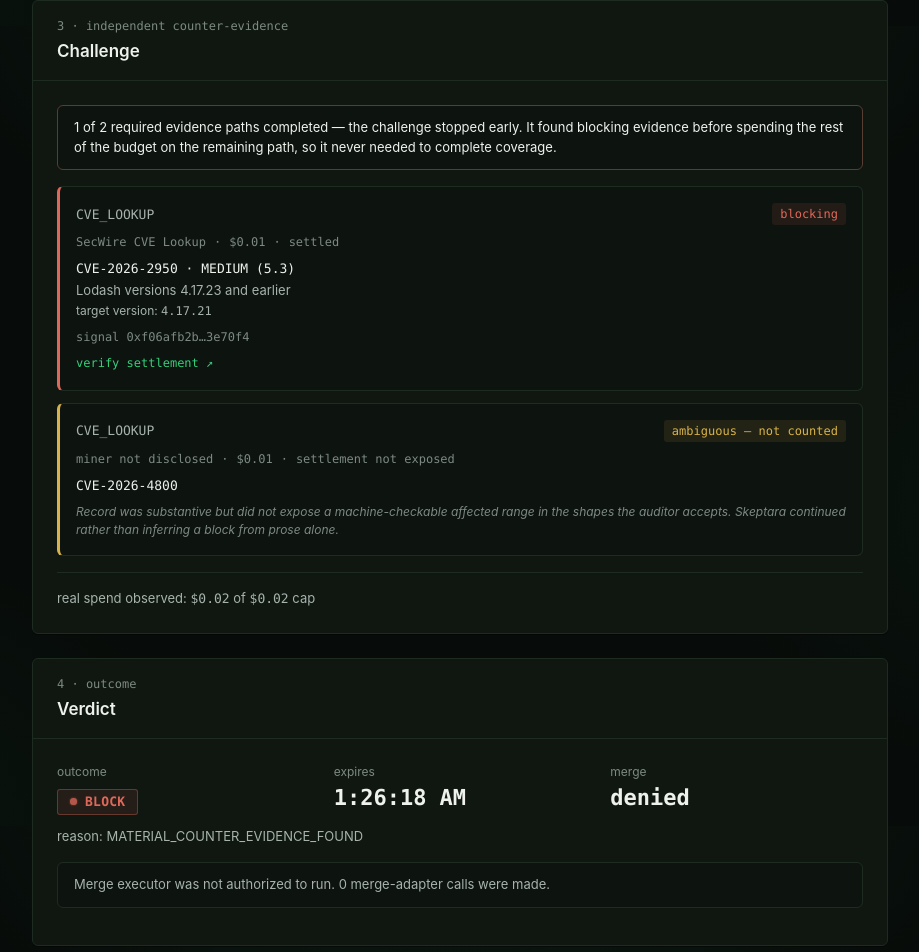
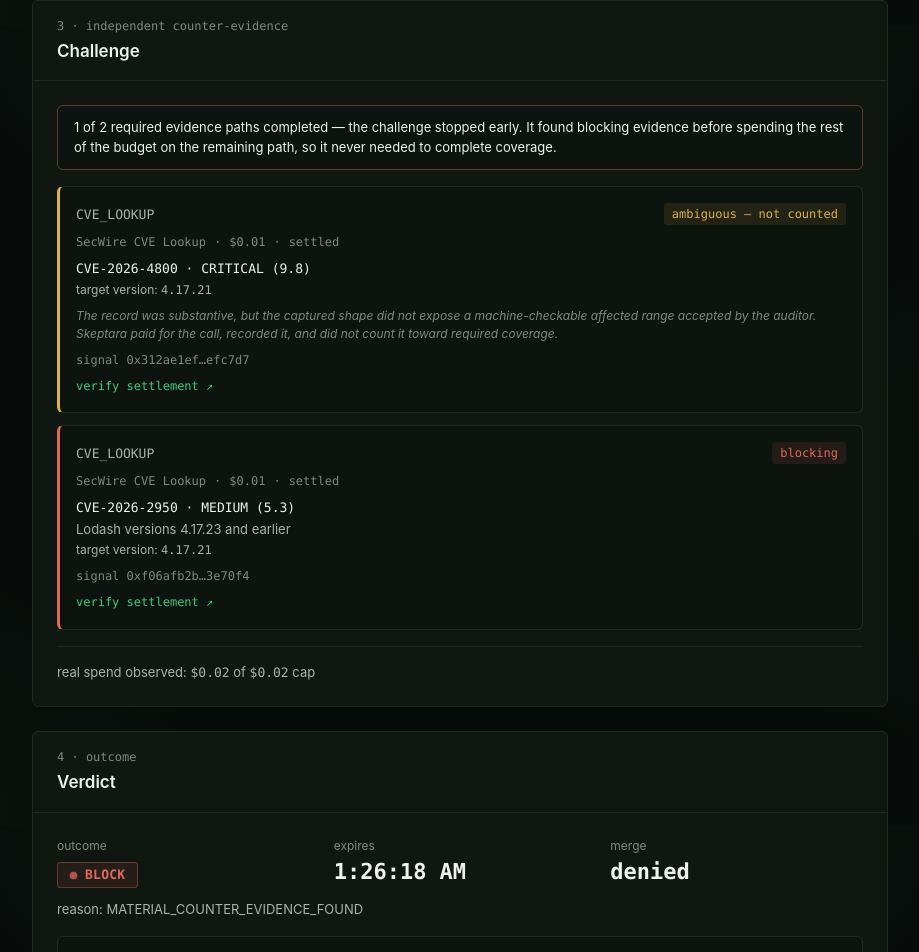
Before and after one commit to Faadil1/Faadil1-skeptara-telegraph, a React (Vite) app in the folder web/: page /case/pr1 in a window 1280 px wide. Shown: the part 774-1726 px from the top of the page, without its empty margins (180-1099 px from the left). Built offline with nearby package versions, Linux system fonts and the light colour scheme; a web font is replaced by a local one.

Commit message:
frontend: correct T4 evidence order and settlement data

```diff
--- a/web/src/data/cases.ts
+++ b/web/src/data/cases.ts
@@ -1,12 +1,12 @@
 import type { DemoCase } from "./types";
 
-// Real, closed T4 demo runs — not simulated. Transcribed verbatim from the
-// repository's own evidence records. Do not edit values here without
-// re-verifying against the source file listed on each case.
+// Real, closed T4 demo runs. Values are transcribed from the repository's
+// captured live evidence. Keep proof-time repository names and identifiers
+// intact; GitHub later renamed the repository.
 
 export const challengedCase: DemoCase = {
   id: "pr1",
-  label: "PR #1 — challenged case",
+  label: "PR #1 challenged case",
   sourceEvidencePath: "evidence/t4/pr1-block-run-004/reviewed-challenge.sanitized.json",
   actionSnapshot: {
     repository: "Faadil1/Faadil1-skeptara-telegraph",
@@ -36,9 +36,31 @@ export const challengedCase: DemoCase = {
       intent: "CVE_LOOKUP",
       miner_id: "7336",
       miner_name: "SecWire CVE Lookup",
+      signal_hash: "0x312ae1ef52186aaaf8c4e301b8a6667c6fb4a02ebe3524cf9d03a32007efc7d7",
+      cost_usd: 0.01,
+      duration_ms: 1603,
+      materiality: "AMBIGUOUS",
+      reason_code: "KNOWN_VULNERABILITY_RANGE_NOT_MACHINE_VERIFIABLE",
+      coverage_complete: false,
+      settlement_success: true,
+      settlement_transaction: "0x07ef1d9a4d44409832c99a02c89b26f665fab7fe07040e7573ab2b81a1fa8b57",
+      finding: {
+        cve_id: "CVE-2026-4800",
+        severity: "CRITICAL",
+        cvss_score: 9.8,
+        target_version: "4.17.21",
+        source: "CIRCL cve.circl.lu and NVD services.nvd.nist.gov",
+      },
+      note: "The record was substantive, but the captured shape did not expose a machine-checkable affected range accepted by the auditor. Skeptara paid for the call, recorded it, and did not count it toward required coverage.",
+    },
+    {
+      challenge_id: "113cc2c4-94ff-4c47-bf48-66fabc7c9329",
+      intent: "CVE_LOOKUP",
+      miner_id: "7336",
+      miner_name: "SecWire CVE Lookup",
       signal_hash: "0xf06afb2b945cb17eaee44b32ba9a0228052e537c73ab38efde433c2a173e70f4",
       cost_usd: 0.01,
-      duration_ms: null,
+      duration_ms: 908,
       materiality: "BLOCKING",
       reason_code: "KNOWN_VULNERABILITY_AFFECTS_TARGET_DEPENDENCY_VERSION",
       coverage_complete: true,
@@ -53,24 +75,6 @@ export const challengedCase: DemoCase = {
         target_version: "4.17.21",
         source: "CIRCL cve.circl.lu and NVD services.nvd.nist.gov",
       },
-    },
-    {
-      challenge_id: "113cc2c4-94ff-4c47-bf48-66fabc7c9329",
-      intent: "CVE_LOOKUP",
-      miner_id: null,
-      miner_name: null,
-      signal_hash: null,
-      cost_usd: 0.01,
-      duration_ms: null,
-      materiality: "AMBIGUOUS",
-      reason_code: "KNOWN_VULNERABILITY_RANGE_NOT_MACHINE_VERIFIABLE",
-      coverage_complete: false,
-      settlement_success: null,
-      settlement_transaction: null,
-      finding: {
-        cve_id: "CVE-2026-4800",
-      },
-      note: "Record was substantive but did not expose a machine-checkable affected range in the shapes the auditor accepts. Skeptara continued rather than inferring a block from prose alone.",
     },
   ],
   challengeResult: {
@@ -100,7 +104,7 @@ export const challengedCase: DemoCase = {
 
 export const cleanCase: DemoCase = {
   id: "pr2",
-  label: "PR #2 — clean case",
+  label: "PR #2 clean case",
   sourceEvidencePath: "evidence/t4/pr2-clean-run-005/reviewed-challenge.sanitized.json",
   actionSnapshot: {
     repository: "Faadil1/Faadil1-skeptara-telegraph",
@@ -137,7 +141,7 @@ export const cleanCase: DemoCase = {
       reason_code: "KNOWN_VULNERABILITY_DOES_NOT_MATCH_TARGET_VERSION_RANGE",
       coverage_complete: true,
       settlement_success: true,
-      settlement_transaction: null,
+      settlement_transaction: "0x66bd41892d411b9be502759fc4259d2bec8821fd818385cc5eabb950589ab2a2",
       finding: {
         cve_id: "CVE-2026-4800",
         affected_text: "lodash 4.0.0 through versions before 4.18.0",
@@ -156,7 +160,7 @@ export const cleanCase: DemoCase = {
       reason_code: "KNOWN_VULNERABILITY_DOES_NOT_MATCH_TARGET_VERSION_RANGE",
       coverage_complete: true,
       settlement_success: true,
-      settlement_transaction: null,
+      settlement_transaction: "0x95e44b463cb6cafd4b1c56a9889930c1180d084a5e709ccf410296ca465d1e1b",
       finding: {
         cve_id: "CVE-2026-2950",
         affected_text: "lodash 4.17.23 and earlier; fixed in 4.18.0",
@@ -195,7 +199,6 @@ export function getCase(id: string): DemoCase | undefined {
   return demoCases.find((c) => c.id === id);
 }
 
-// atomic USDC (6 decimals-ish per contract note: 10000 atomic = $0.01)
 export function atomicToUsd(atomic: number): number {
   return (atomic / 10000) * 0.01;
 }
```
